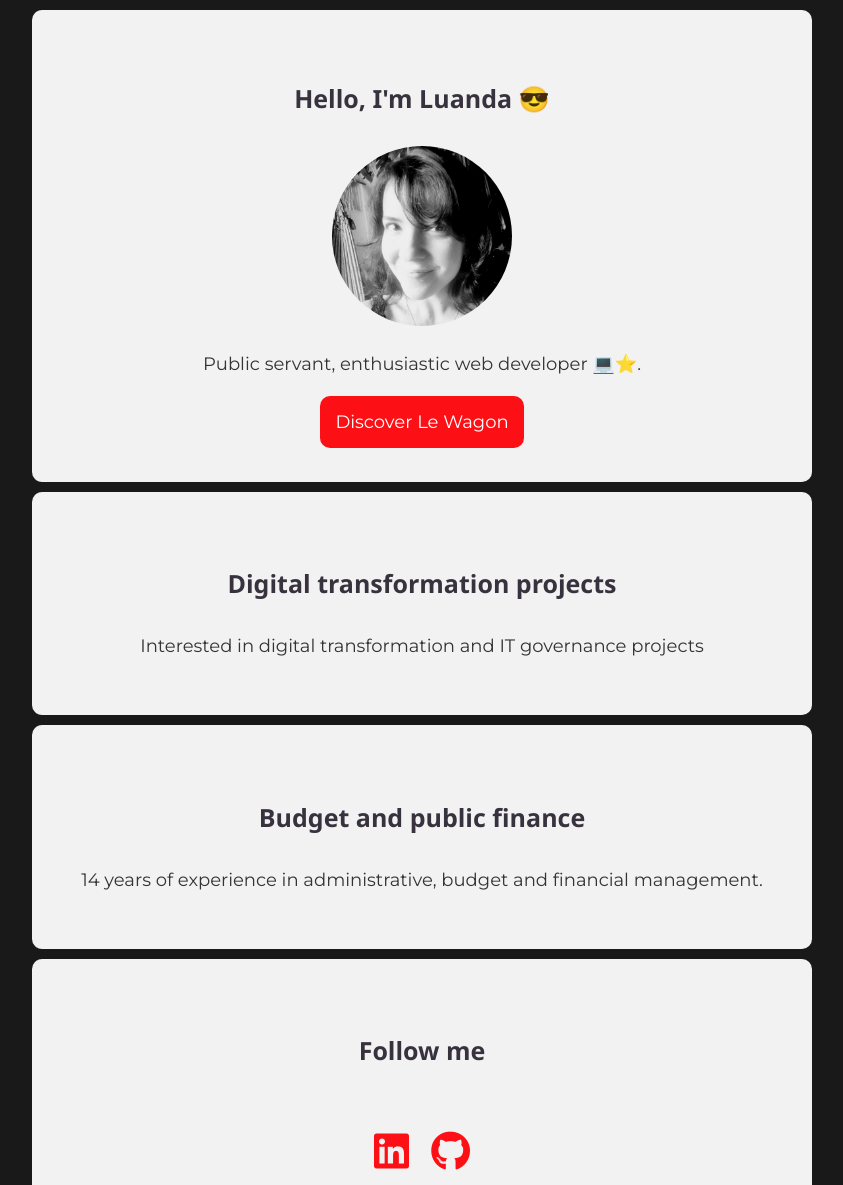
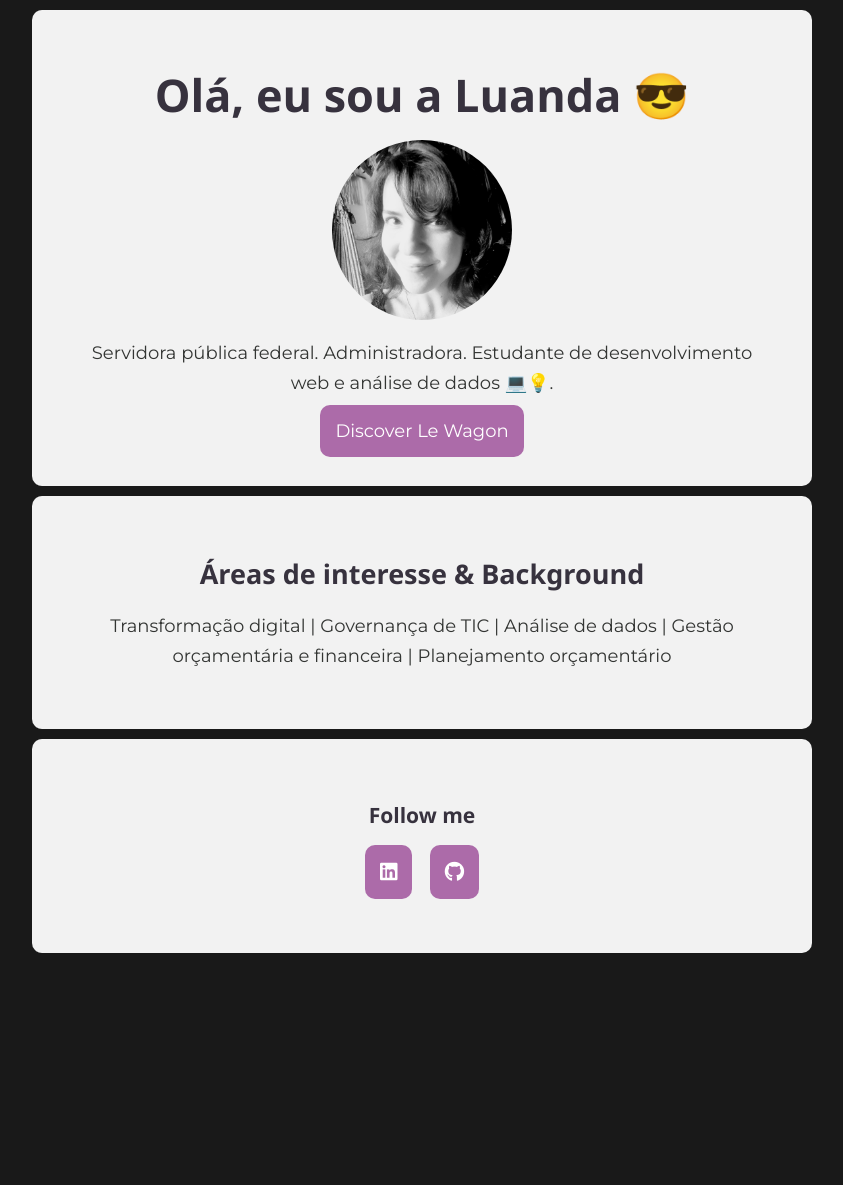
Before and after one commit to luasl/myprofile, a plain HTML site: page index.html in a window 1280 px wide. Shown: the top 1185 px of the page, without its empty margins (218-1061 px from the left). After the commit the page ends 963 px from the top, so only its background shows below. Drawn offline with Linux system fonts and the light colour scheme.

Commit message:
make my profile prettier

```diff
--- a/index.html
+++ b/index.html
@@ -1,40 +1,41 @@
 <!DOCTYPE html>
-<html lang="en">
   <head>
+    <title>Profile Luanda</title>
     <meta charset="UTF-8">
     <meta http-equiv="X-UA-Compatible" content="IE=edge">
     <meta name="viewport" content="width=device-width, initial-scale=1.0">
     <link rel="stylesheet" href="https://use.fontawesome.com/releases/v5.6.3/css/all.css">
     <link rel="stylesheet" href="style.css">
-  <meta name="viewport" content="width=device-width, initial-scale=1">
-  <title>My profile Luanda</title>
   </head>
+
   <body>
+    <div class="container">
 
-  <div class="container">
-  <h1>Hello, I'm Luanda 😎</h1>
+      <div class="card">
+        <h1>Olá, eu sou a Luanda 😎</h1>
         <img src="images/foto_luasm.jpg" alt="profile-picture">
-  <p>Public servant, enthusiastic web developer 💻⭐.</p>
-  <a href="https://www.lewagon.com/pt-BR"target="_blank">Discover Le Wagon</a>
+        <p>
+          Servidora pública federal. Administradora. Estudante de desenvolvimento web e análise de dados 💻💡.
+        </p>
+        <a href="https://www.lewagon.com/pt-BR" target="_blank">Discover Le Wagon</a>
       </div>
 
-  <div>
-  <h2>Digital transformation projects</h2>
-  <p class="paragrafo-centralizado">Interested in digital transformation and IT governance projects</p>
+      <div class="card">
+        <h2>Áreas de interesse & Background</h2>
+        <p>
+          Transformação digital | Governança de TIC | Análise de dados | Gestão orçamentária e financeira | Planejamento orçamentário
+        </p>
       </div>
 
-  <div>
-  <h2>Budget and public finance</h2>
-  <p class="paragrafo-centralizado">14 years of experience in administrative, budget and financial management.</p>
-  </div>
-
-  <div>
-  <h2 id="follow_me">Follow me</h2>
+      <div class="card">
+        <h3 id="follow_me">Follow me</h3>
         <ul class="list-inline">
-    <li><i class="fab fa-linkedin"></i></li>
-    <li><i class="fab fa-github"></i></li>
+          <li><a href="https://www.linkedin.com/in/luandaleitao/" target="_blank">
+              <i class="fab fa-linkedin"></i></a></li>
+          <li><a href="https://github.com/luasl" target="_blank">
+              <i class="fab fa-github"></i></a></li>
         </ul>
       </div>
-
+    </div>
   </body>
 </html>
--- a/style.css
+++ b/style.css
@@ -5,20 +5,20 @@ body {
   font-family: 'Montserrat', sans-serif;
   color: #333533;
   font-size: 18px;
-  line-height: normal;
 }
 
 h1, h2, h3 {
   color: #37323e;
   font-family: 'Segoe UI', sans-serif;
-  font-size: 25px;
-  line-height: normal;
   text-align: center;
-  padding: 2%;
+}
+
+h1 {
+  font-size: 45px;
 }
 
 a {
-  background-color: #FD1015;
+  background-color: #AC6BA9;
   text-decoration: none;
   color: rgb(255, 255, 255);
   padding: 15px;
@@ -36,11 +36,9 @@ img {
   display: block;
   width: 180px;
   height: 180px;
-  border-radius: 100px;
-
 }
 
-div {
+.card {
   background: #f2f2f2;
   width: 700px;
   margin: 10px auto;
@@ -48,26 +46,21 @@ div {
   border-radius: 10px;
 }
 
-.paragrafo-centralizado {
-  text-align: center;
-}
-
 .list-inline {
   list-style: none;
   padding: 0;
   text-align: center;
-  font-size: 40px;
+  font-size: 20px;
 }
 
 .list-inline li {
   display: inline-block;
   margin: 6px;
-  color: #FD1015;
 }
 
 .container {
   text-align: center;
-  line-height: 40px;
+  line-height: 30px;
 }
 
 @media (max-width: 960px) {
```
Lines whose indentation alone changed are shown as unchanged.
